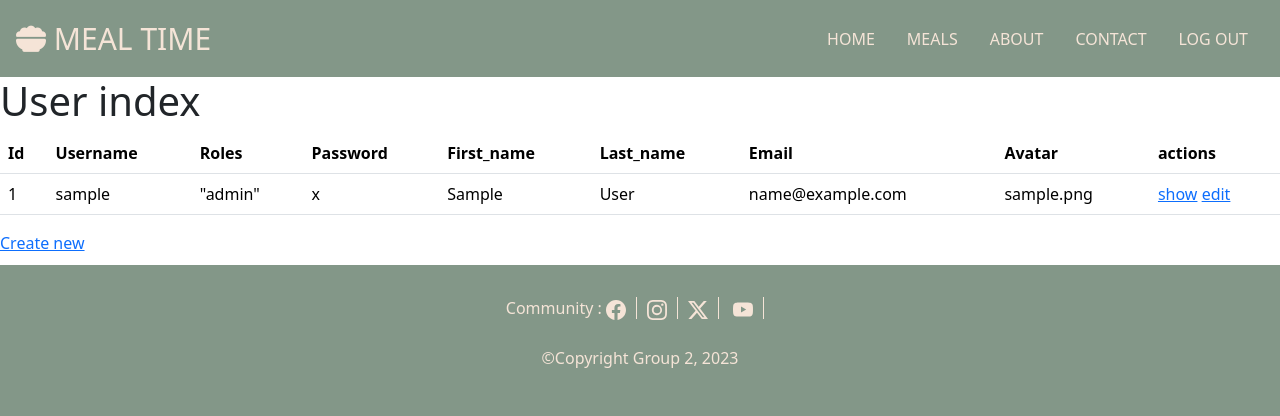
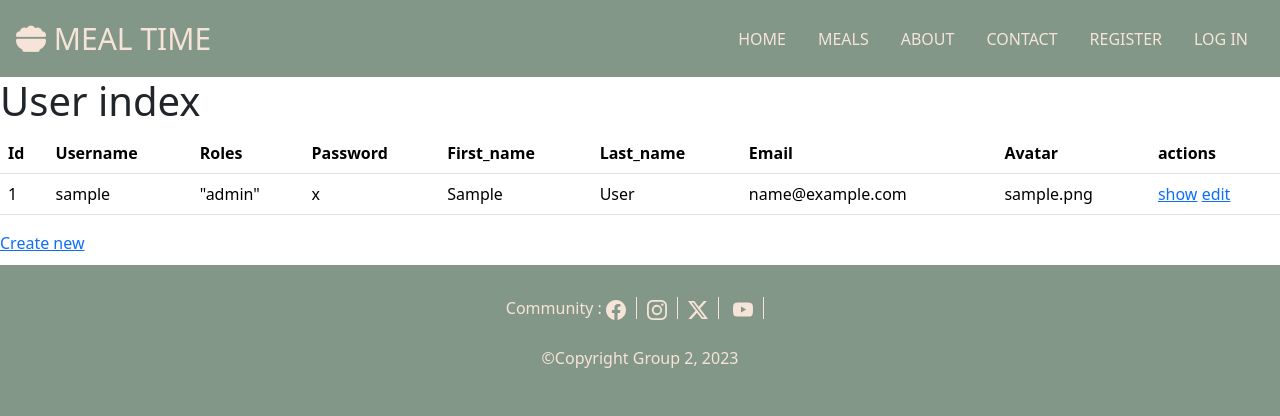
Before and after one commit to MrArbri/mealPlanner, a Symfony app: template templates/admin/index.html.twig in a window 1280 px wide. Shown: the top 416 px of the page. Run offline with Twig, Linux system fonts and the light colour scheme; the template is opened without the code that fills it: most values are stand-ins (such as "Sample title", 1, 10 or a date in 2020); some libraries are stand-ins or nearby versions.

Commit message:
Updated the Navbar so it Show Login and Register if not Logged in

```diff
--- a/templates/components/navbar.html.twig
+++ b/templates/components/navbar.html.twig
@@ -21,9 +21,19 @@
 			<li>
 				<a class="navLink" href="/contact">Contact</a>
 			</li>
+			{% if is_granted('IS_AUTHENTICATED_FULLY') %}
 			<li>
 				<a class="navLink" href="/logout">Log out</a>
 			</li>
+			{% else %}
+			<li>
+				<a class="navLink" href="{{ path ('app_register') }}">Register</a>
+			</li>
+			<li>
+				<a class="navLink" href="{{ path ('app_login') }}">Log in</a>
+			</li>
+
+			{% endif %}
 		</ul>
 	</div>
 	<div class="menuBtn" id="menuBtn">
```
